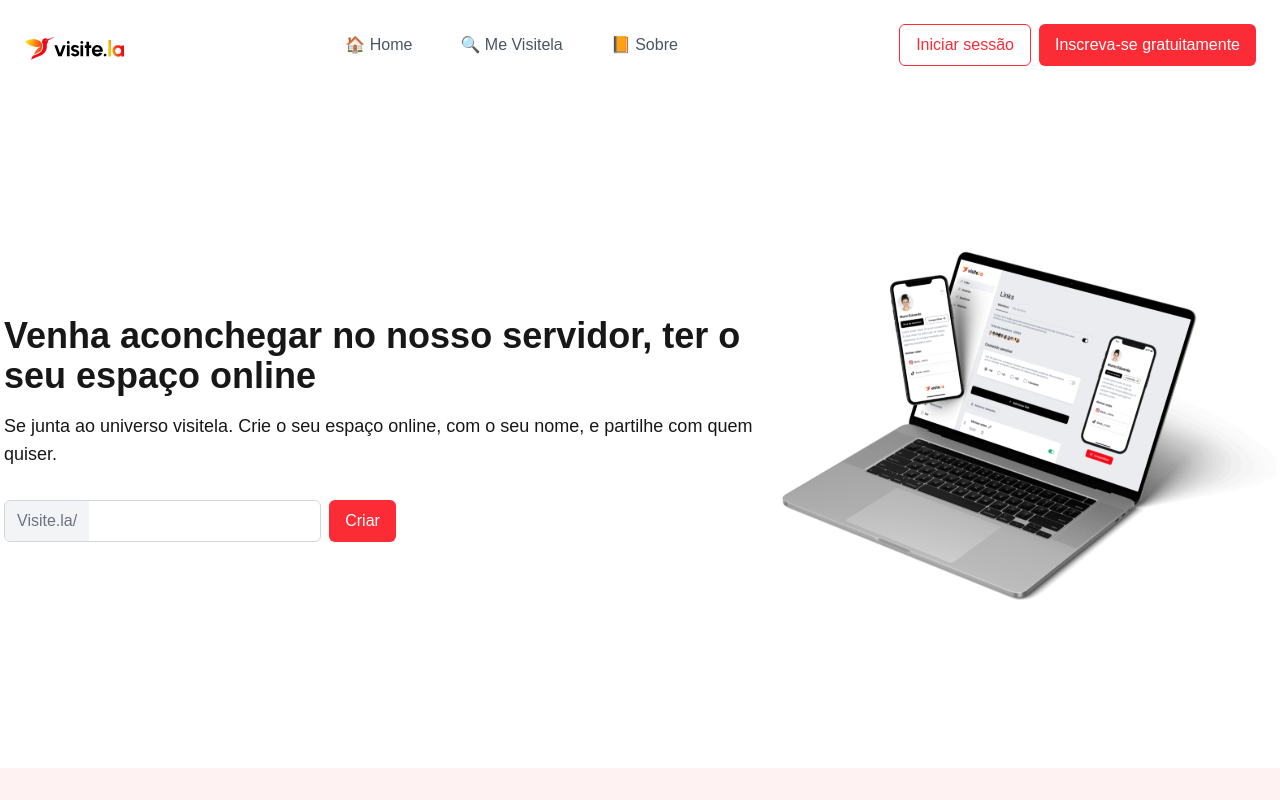
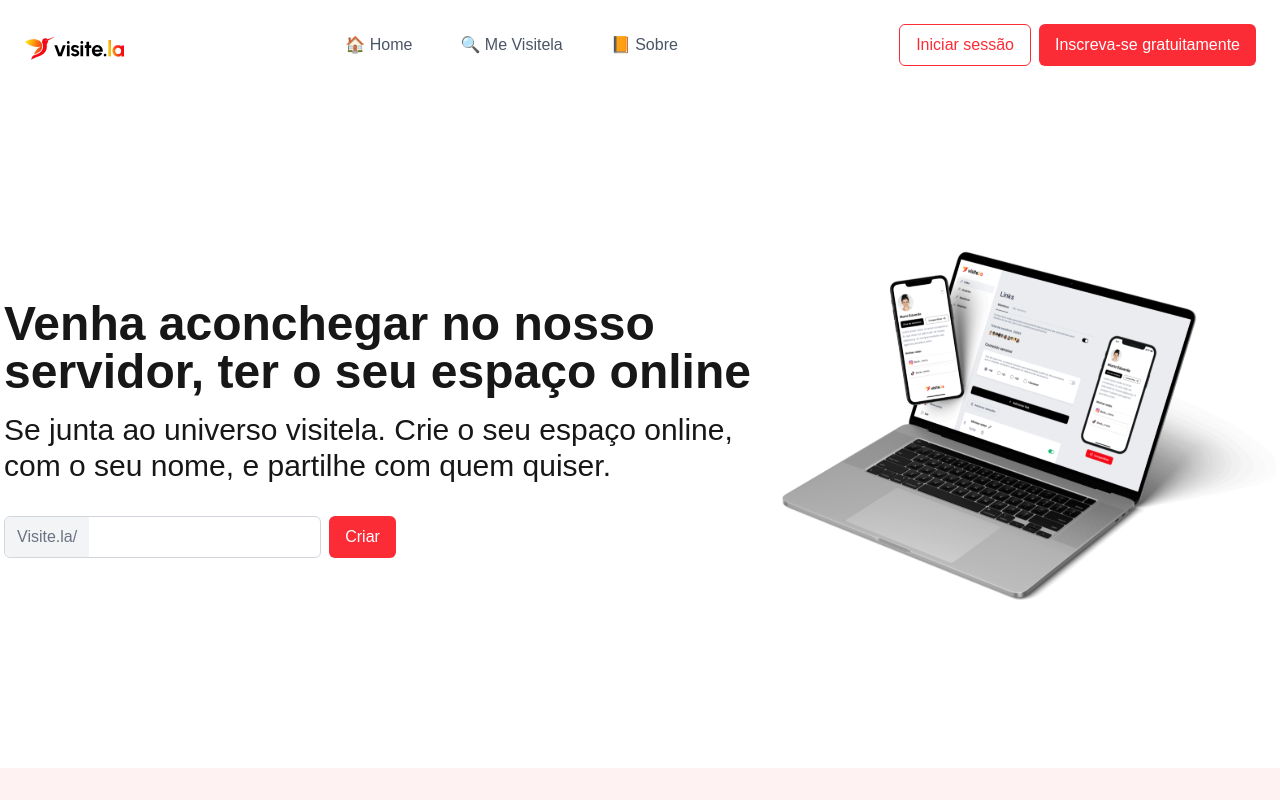
Before and after one commit to davinyleticia/visitela-frotend, a Next.js app: page / in a window 1280 px wide. Shown: the top 800 px of the page. Built offline with nearby package versions, Linux system fonts and the light colour scheme.

Commit message:
ajust size

```diff
--- a/src/components/organisms/Hero.tsx
+++ b/src/components/organisms/Hero.tsx
@@ -6,8 +6,8 @@ export default function Hero() {
     <div className=" bg-white">
       <div className="flex flex-row items-center justify-center max-w-7xl py-40 mx-auto px-1">
         <div>
-          <h1 className="text-4xl font-bold mb-4">Venha aconchegar no nosso servidor, ter o seu espaço online</h1>
-          <p className="text-lg mb-8">
+          <h1 className="text-5xl font-bold mb-4">Venha aconchegar no nosso servidor, ter o seu espaço online</h1>
+          <p className="text-3xl mb-8">
           Se junta ao universo visitela. Crie o seu espaço online, com o seu nome, e partilhe com quem quiser.
           </p>
           <ShortLinkForm />
```
